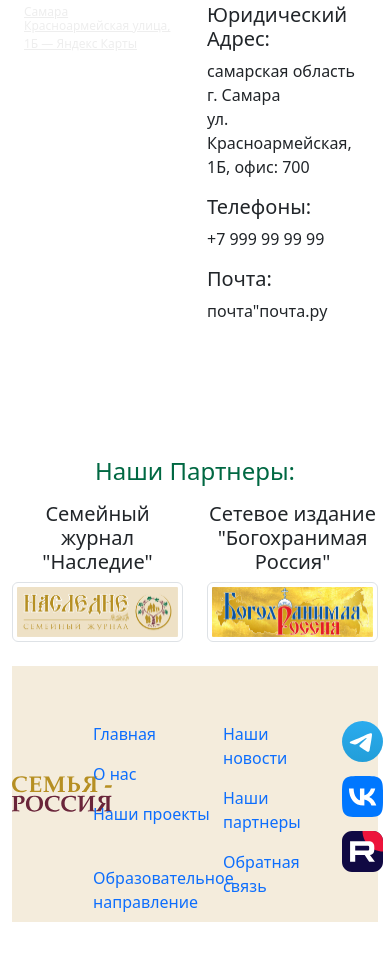
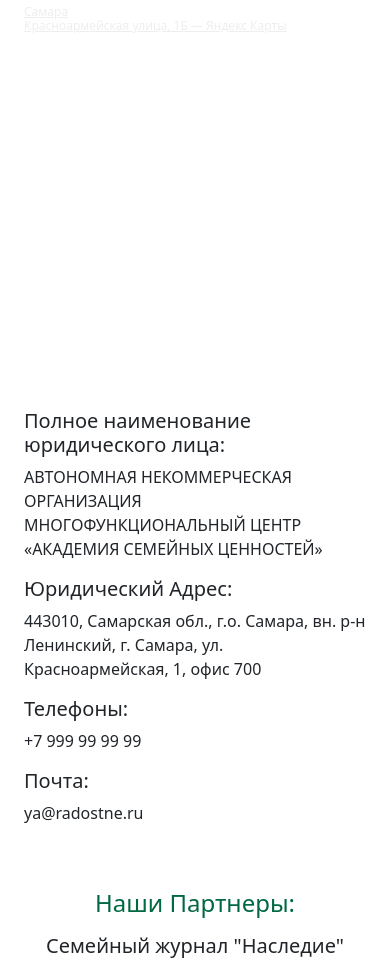
Before and after one commit to Virus163-cms/femily, a website: page app/index.html in a window 390 px wide. Shown: the part 4368-5334 px from the top of the page. Before the commit the page ends 5290 px from the top, so only its background shows below. Drawn offline with Linux system fonts and the light colour scheme.

Commit message:
Выгруска  5-08

```diff
--- a/app/index.html
+++ b/app/index.html
@@ -424,16 +424,18 @@
 				<h5 class="col-12 text-center card-title">Контакты</h5>
 			</div>
 			<div class="row mt-3">
-				<div class="col-6">
+				<div class="col-12 col-md-6">
 					<div style="position:relative;overflow:hidden;"><a href="https://yandex.ru/maps/51/samara/?utm_medium=mapframe&utm_source=maps" style="color:#eee;font-size:12px;position:absolute;top:0px;">Самара</a><a href="https://yandex.ru/maps/51/samara/house/krasnoarmeyskaya_ulitsa_1b/YUkYdg5hQEABQFtpfX14dXtrZw==/?ll=50.093930%2C53.194615&utm_medium=mapframe&utm_source=maps&z=17.76" style="color:#eee;font-size:12px;position:absolute;top:14px;">Красноармейская улица, 1Б — Яндекс Карты</a><iframe src="https://yandex.ru/map-widget/v1/?ll=50.093930%2C53.194615&mode=whatshere&whatshere%5Bpoint%5D=50.092160%2C53.194683&whatshere%5Bzoom%5D=17&z=17.76" width="560" height="400" frameborder="1" allowfullscreen="true" style="position:relative;"></iframe></div>
 				</div>
-				<div class="col-6">
+				<div class="col-12 col-md-6">
+					<h5>Полное  наименование юридического лица:</h5>
+					<p> АВТОНОМНАЯ НЕКОММЕРЧЕСКАЯ ОРГАНИЗАЦИЯ МНОГОФУНКЦИОНАЛЬНЫЙ ЦЕНТР «АКАДЕМИЯ СЕМЕЙНЫХ ЦЕННОСТЕЙ»</p>
 					<h5>Юридический Адрес:</h5>
-					<p>самарская область<br>г. Самара<br>ул. Красноармейская, 1Б, офис: 700</p>
+					<p>443010, Самарская обл.,  г.о. Самара, вн. р-н Ленинский, г. Самара, ул. Красноармейская, 1, офис 700</p>
 					<h5>Телефоны:</h5>
 					<p>+7 999 99 99 99</p>
 					<h5>Почта:</h5>
-					<p>почта"почта.ру</p>
+					<p>ya@radostne.ru</p>
 				</div>
 			</div>
 		</div>
@@ -444,11 +446,11 @@
 			<h5 class="col-12 text-center card-title">Наши Партнеры:</h5>
 		</div>
 		<div class="row justify-content-evenly text-center">
-			<div class="col-6">
+			<div class="col-12 col-md-6">
 				<h5>Семейный журнал "Наследие"</h5>
 				<a href=""><img  class="img-thumbnail" src="/images/nasledie.png" alt=""></a>
 			</div>
-			<div class="col-6">
+			<div class="col-12 col-md-6">
 				<h5>Сетевое издание "Богохранимая Россия"</h5>
 				<a href="https://богохранимая.рф/"><img  class="img-thumbnail" src="/images/bg.png" alt=""></a>
 			</div>
@@ -459,10 +461,10 @@
 <div class="container mt-4">
 	<footer class="footer">
 		<div class="row">
-			<div class="col-2 text-center">
+			<div class="col-12 col-md-2 text-center mt-2">
 				<a class="navbar-brand" href="#"><img src="/images/svg/logoFemily.svg" alt="logoFemily" width="100" height="100%"></a>
 			</div>
-			<div class="col-4 mt-5">
+			<div class="col-12 col-md-4 mt-md-5">
 				<ul class="nav flex-column">
 					<li class="nav-item">
 						<a class="nav-link active" aria-current="page" href="#">Главная</a>
@@ -478,7 +480,7 @@
 					</li>
 				</ul>
 			</div>
-			<div class="col-4 mt-5">
+			<div class="col-12 col-md-4 mt-md-5">
 				<ul class="nav flex-column">
 					<li class="nav-item">
 						<a class="nav-link" aria-current="page" href="#news">Наши новости</a>
@@ -491,7 +493,7 @@
 					</li>
 				</ul>
 			</div>
-			<div class="col-2 mt-5">
+			<div class="col-12 col-md-2 mt-md-5">
 				<div class="row"><a href=""><img class="logo-social" src="/images/svg/telegram-logo.svg" alt="Telegram"></a></div>
 				<div class="row"><a href=""><img class="logo-social" src="/images/svg/vk.svg" alt="ВКонтакте"></a></div>
 				<div class="row"><a href=""><img class="logo-social" src="/images/svg/rutube-sign-logo.svg" alt="Rutube"></a></div>
--- a/gulpfile.js
+++ b/gulpfile.js
@@ -59,10 +59,11 @@ function building() {
     return src([
         'app/css/style.min.css',
         'app/js/main.min.js',
-				'app/js/bootstrap.js',
+
         'app/*.html',
 				'app/fonts/*.*',
 				'app/images/*.*',
+                'app/images/*/*.*',
 				'app/category/*.html',
 				'app/pages/*.html',
         'app/*.php',
```
Also changed, not shown: app/components/footer.html (+4 -4 lines), app/pages/index.html (+8 -6 lines), dist/images/new/family/1.jpg (added), dist/images/new/family/2.jpg (added), dist/images/new/family/3.jpg (added), dist/images/new/family/5.jpg (added), dist/images/new/family/6.jpg (added).
